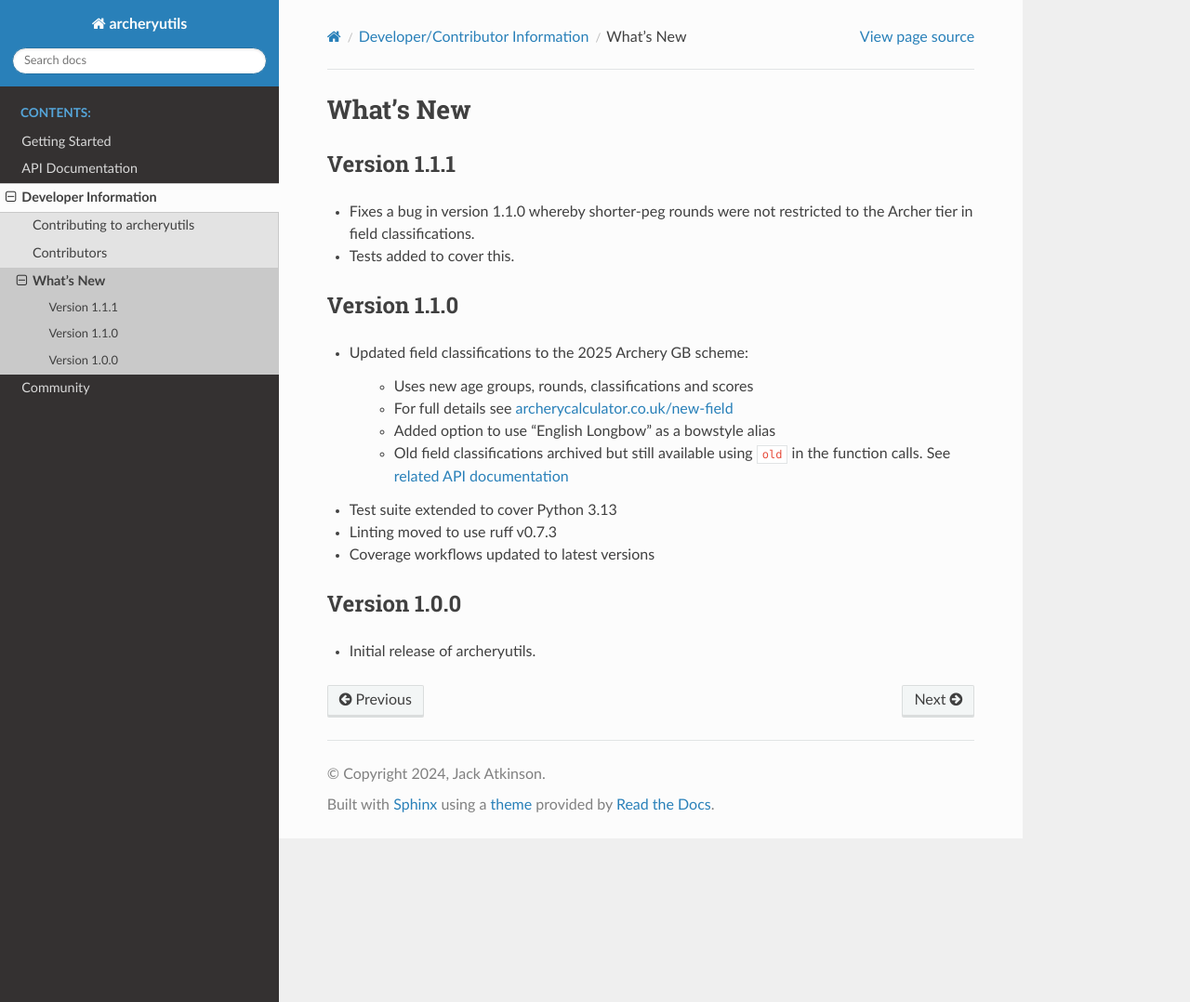
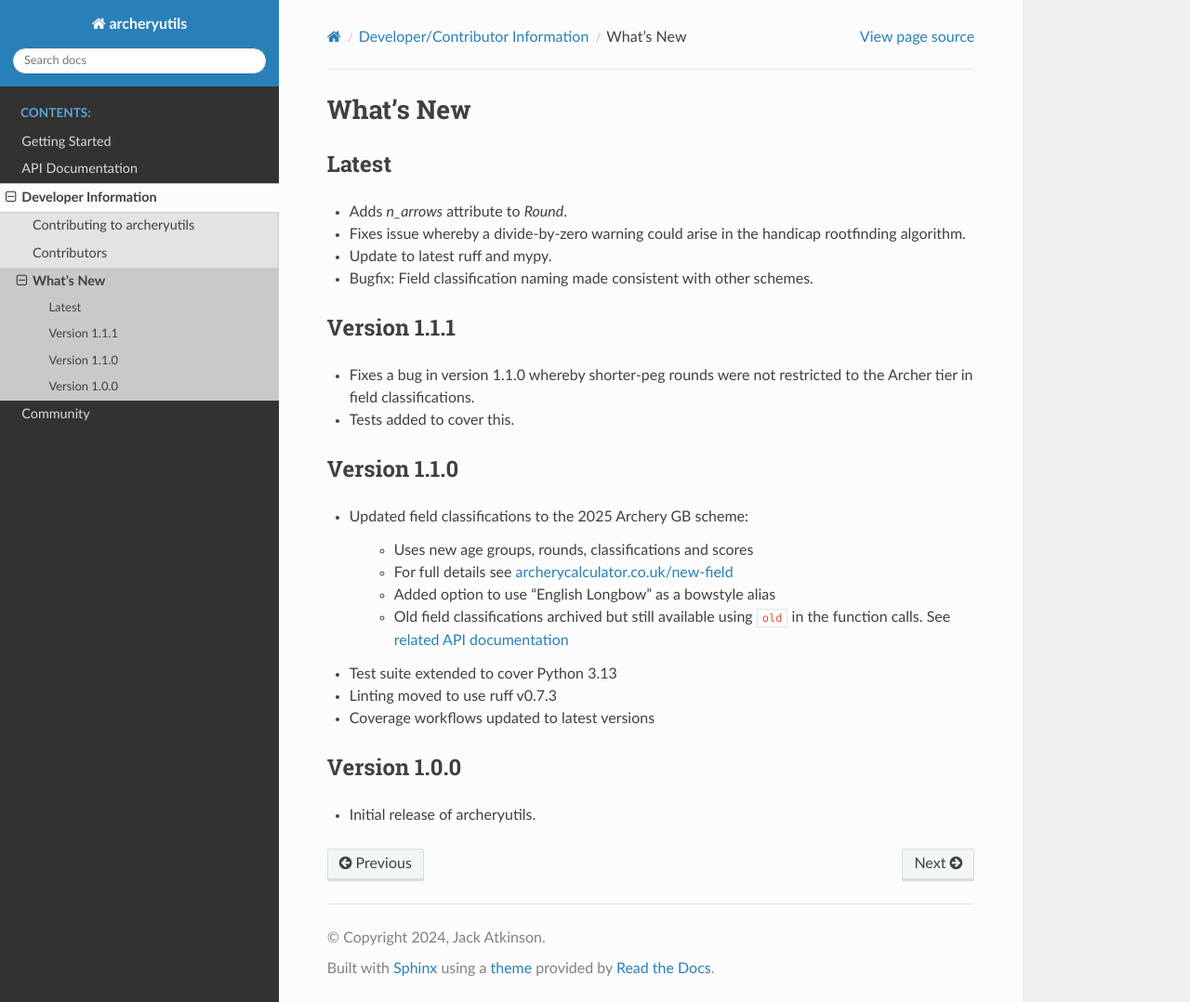
Before and after one commit to jatkinson1000/archeryutils, a Sphinx documentation site: the page built from docs/develop/whats-new.rst, in a window 1280 px wide and 1078 px high. Shown: the whole window at 93% size. Built offline with Sphinx 7.4.7 and the Read the Docs theme 3.1.0, drawn with Linux system fonts in a browser that asks for light colours.

Commit message:
Update docs to list latest additions.

```diff
--- a/docs/develop/whats-new.rst
+++ b/docs/develop/whats-new.rst
@@ -1,5 +1,14 @@
 What's New
 ==========
+
+Latest
+------
+* Adds `n_arrows` attribute to `Round`.
+* Fixes issue whereby a divide-by-zero warning could arise in the handicap rootfinding
+  algorithm.
+* Update to latest ruff and mypy.
+* Bugfix: Field classification naming made consistent with other schemes.
+
 
 Version 1.1.1
 -------------
```
